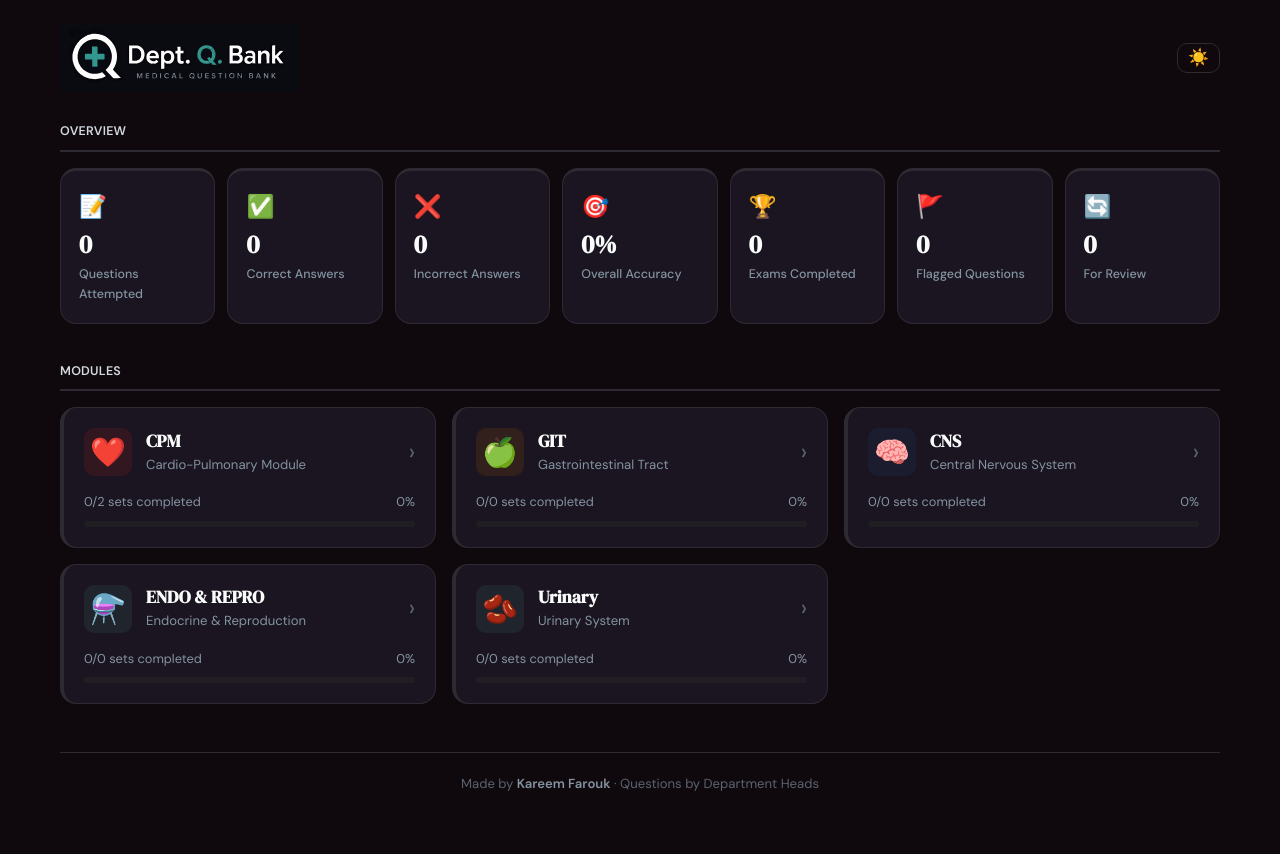
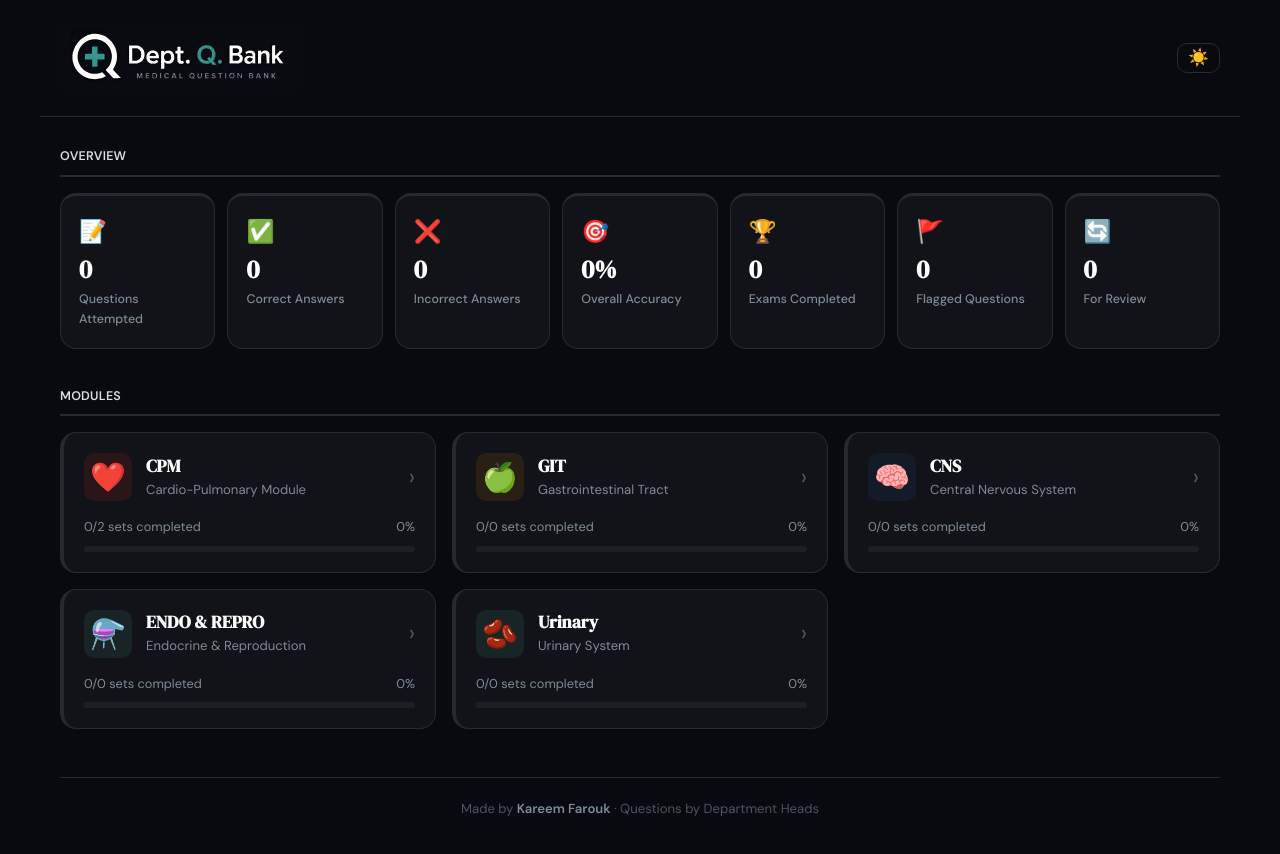
Before and after one commit to znu-med/Dept-Q-Bank, a plain HTML site: page index.html in a window 1280 px wide. Both pictures are taken after a click on the button "Toggle dark mode". Drawn offline with Linux system fonts and the light colour scheme.

Commit message:
Update styles.css

```diff
--- a/assets/css/styles.css
+++ b/assets/css/styles.css
@@ -1268,40 +1268,39 @@ h1, h2, h3, h4 {
 
 /* ── Dark token overrides ─────────────────────────────────── */
 [data-theme="dark"] {
-  /* Brand */
-  --primary:        #3EA596;
-  --primary-light:  #48b8a8;
-  --primary-dark:   #2a7a72;
-  --primary-50:     #0d2422;
+  /* Brand — teal from logo */
+  --primary:        #39AC94;
+  --primary-light:  #45c0a6;
+  --primary-dark:   #2a8070;
+  --primary-50:     #0b1f1c;
 
-  /* Neutrals — from SVG palette */
-  --bg:             #0F080C;
-  --surface:        #1A1520;
-  --surface-2:      #211E23;
-  --border:         #2E2A33;
-  --border-dark:    #3a3540;
-  --text:           #FAFBFB;
-  --text-2:         #d4d8e0;
-  --text-3:         #8493A0;
-  --text-4:         #5a6472;
+  /* Neutrals — extracted from PNG */
+  --bg:             #080A0F;
+  --surface:        #111318;
+  --surface-2:      #1B2025;
+  --border:         #252A31;
+  --border-dark:    #303640;
+  --text:           #FEFEFE;
+  --text-2:         #d8dde4;
+  --text-3:         #7E8A96;
+  --text-4:         #4a5460;
 
   /* Semantic */
-  --success:        #369A91;
-  --success-bg:     #0d2422;
+  --success:        #39AC94;
+  --success-bg:     #0b1f1c;
   --danger:         #e05252;
-  --danger-bg:      #2a1010;
+  --danger-bg:      #1f0d0d;
   --warning:        #d4943a;
-  --warning-bg:     #291a05;
-  --info:           #369A91;
-  --info-bg:        #0d2422;
+  --warning-bg:     #1f1408;
+  --info:           #39AC94;
+  --info-bg:        #0b1f1c;
 
-  /* Shadows — deeper for dark bg */
-  --shadow-sm:      0 1px 3px rgba(0,0,0,.4);
-  --shadow:         0 4px 12px rgba(0,0,0,.5);
-  --shadow-lg:      0 12px 32px rgba(0,0,0,.6);
-  --shadow-xl:      0 24px 48px rgba(0,0,0,.7);
+  /* Shadows */
+  --shadow-sm:      0 1px 3px rgba(0,0,0,.5);
+  --shadow:         0 4px 12px rgba(0,0,0,.6);
+  --shadow-lg:      0 12px 32px rgba(0,0,0,.7);
+  --shadow-xl:      0 24px 48px rgba(0,0,0,.8);
 }
-
 /* ── Dark — component tweaks ──────────────────────────────── */
 [data-theme="dark"] body {
   background: var(--bg);
@@ -1364,10 +1363,10 @@ h1, h2, h3, h4 {
 [data-theme="dark"] .palette-btn   { background: var(--surface-2); color: var(--text-3); }
 
 /* Explanation box */
-[data-theme="dark"] .explanation   { background: #0d2422; border-color: #2a4a47; color: var(--text-2); }
+[data-theme="dark"] .explanation   { background: #0b1f1c; border-color: #1a3830; color: var(--text-2); }
 
 /* Results page */
-[data-theme="dark"] .results-header { background: linear-gradient(135deg, #0d2422 0%, #090B10 100%); }
+[data-theme="dark"] .results-header { background: linear-gradient(135deg, #0b1f1c 0%, #080A0F 100%); }
 [data-theme="dark"] .result-item    { background: var(--surface); border-color: var(--border); }
 
 /* Breadcrumb */
@@ -1392,3 +1391,19 @@ h1, h2, h3, h4 {
 [data-theme="dark"] ::-webkit-scrollbar-track { background: var(--surface); }
 [data-theme="dark"] ::-webkit-scrollbar-thumb { background: var(--border-dark); border-radius: 4px; }
 [data-theme="dark"] ::-webkit-scrollbar-thumb:hover { background: var(--text-4); }
+
+
+/* ── Dark mode: header red-tinted background (matches SVG dominant colors) ── */
+[data-theme="dark"] .dashboard__header {
+  background:    #080A0F;
+  margin:        -24px -20px 32px;
+  padding:       24px 20px;
+  border-bottom: 1px solid #252A31;
+}
+
+@media (max-width: 768px) {
+  [data-theme="dark"] .dashboard__header {
+    margin:  -16px -16px 24px;
+    padding: 16px;
+  }
+}
```
